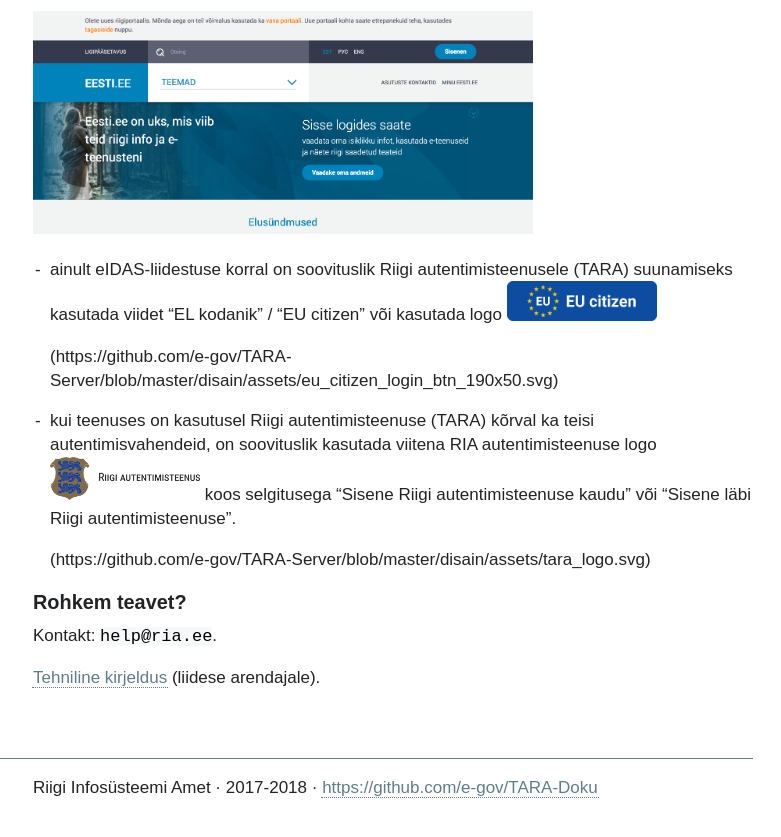
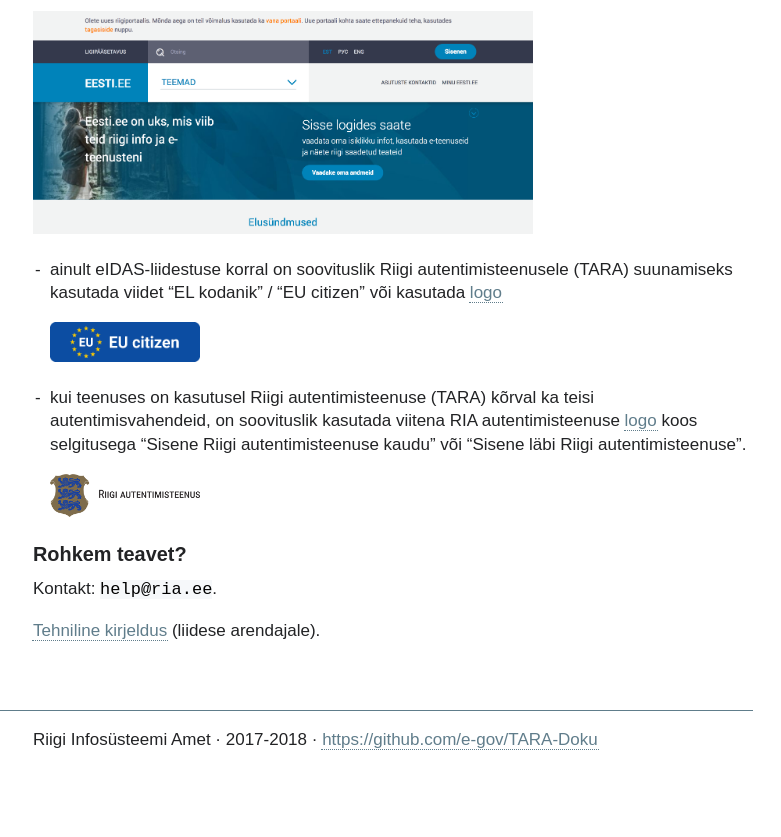
Before and after one commit to e-gov/TARA-Doku, a Jekyll site: the page built from Arikirjeldus.md, in a window 1280 px wide and 900 px high, scrolled down 1942 px. Shown: the top 837 px of the window, without its empty margins (1-782 px from the left). Built offline with Jekyll 4.4.1, drawn with Linux system fonts in a browser that asks for light colours; our own code applies the rules of GitHub Pages for plain Markdown files.

Commit message:
Update Arikirjeldus.md

```diff
--- a/Arikirjeldus.md
+++ b/Arikirjeldus.md
@@ -74,13 +74,14 @@ Teenus on toodangus avatud 2018. a märtsist.
 
 <img src='img/eesti_ee.png' width='500'>
 
-- ainult eIDAS-liidestuse korral on soovituslik Riigi autentimisteenusele (TARA) suunamiseks kasutada viidet “EL kodanik” / “EU citizen” või kasutada logo <img src='img/eu_citizen_login_btn_190x50_rgb.png' width='150'>
+- ainult eIDAS-liidestuse korral on soovituslik Riigi autentimisteenusele (TARA) suunamiseks kasutada viidet “EL kodanik” / “EU citizen” või kasutada [logo](https://github.com/e-gov/TARA-Server/blob/master/disain/assets/eu_citizen_login_btn_190x50.svg)
 
-  (https://github.com/e-gov/TARA-Server/blob/master/disain/assets/eu_citizen_login_btn_190x50.svg)
+  <img src='img/eu_citizen_login_btn_190x50_rgb.png' width='150'>
 
-- kui teenuses on kasutusel Riigi autentimisteenuse (TARA) kõrval ka teisi autentimisvahendeid, on soovituslik kasutada viitena RIA autentimisteenuse logo <img src='img/tara-logo-et.png' width='150'>  koos selgitusega “Sisene Riigi autentimisteenuse kaudu” või “Sisene läbi Riigi autentimisteenuse”.
+- kui teenuses on kasutusel Riigi autentimisteenuse (TARA) kõrval ka teisi autentimisvahendeid, on soovituslik kasutada viitena RIA autentimisteenuse [logo](https://github.com/e-gov/TARA-Server/blob/master/disain/assets/tara_logo.svg) koos selgitusega “Sisene Riigi autentimisteenuse kaudu” või “Sisene läbi Riigi autentimisteenuse”.
 
-  (https://github.com/e-gov/TARA-Server/blob/master/disain/assets/tara_logo.svg)
+  <img src='img/tara-logo-et.png' width='150'>
+
 
 ## Rohkem teavet?
 
```
